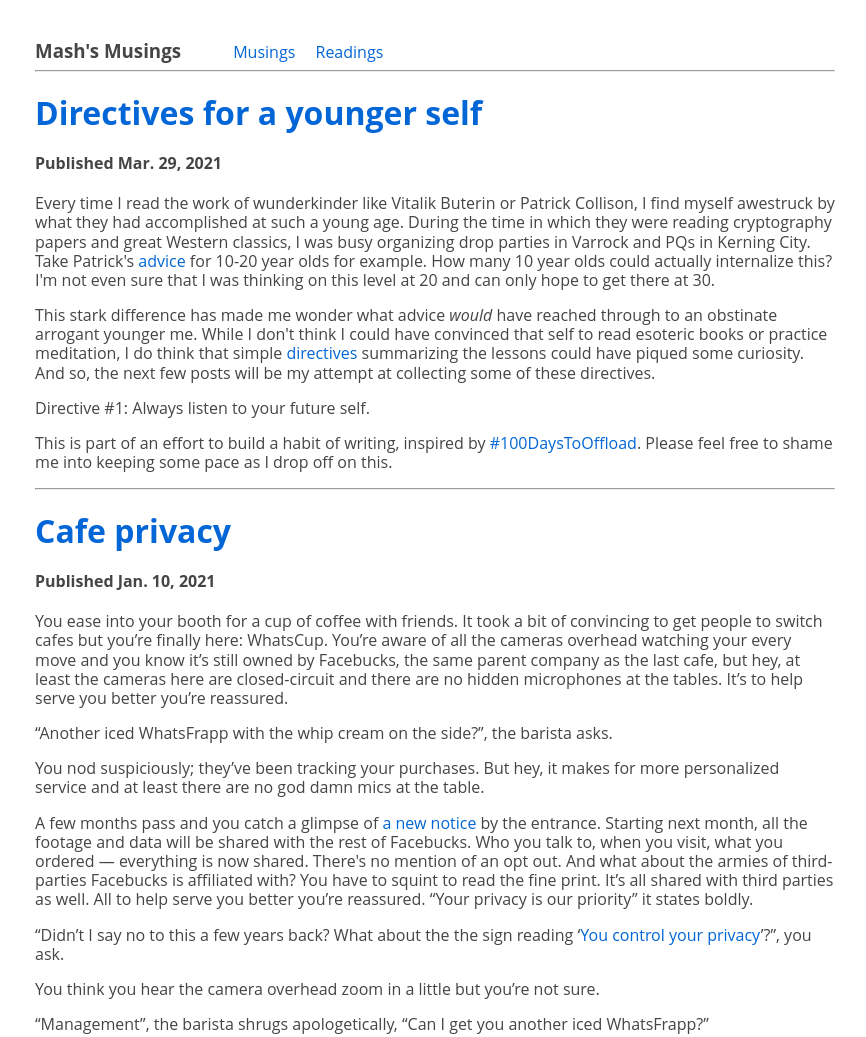
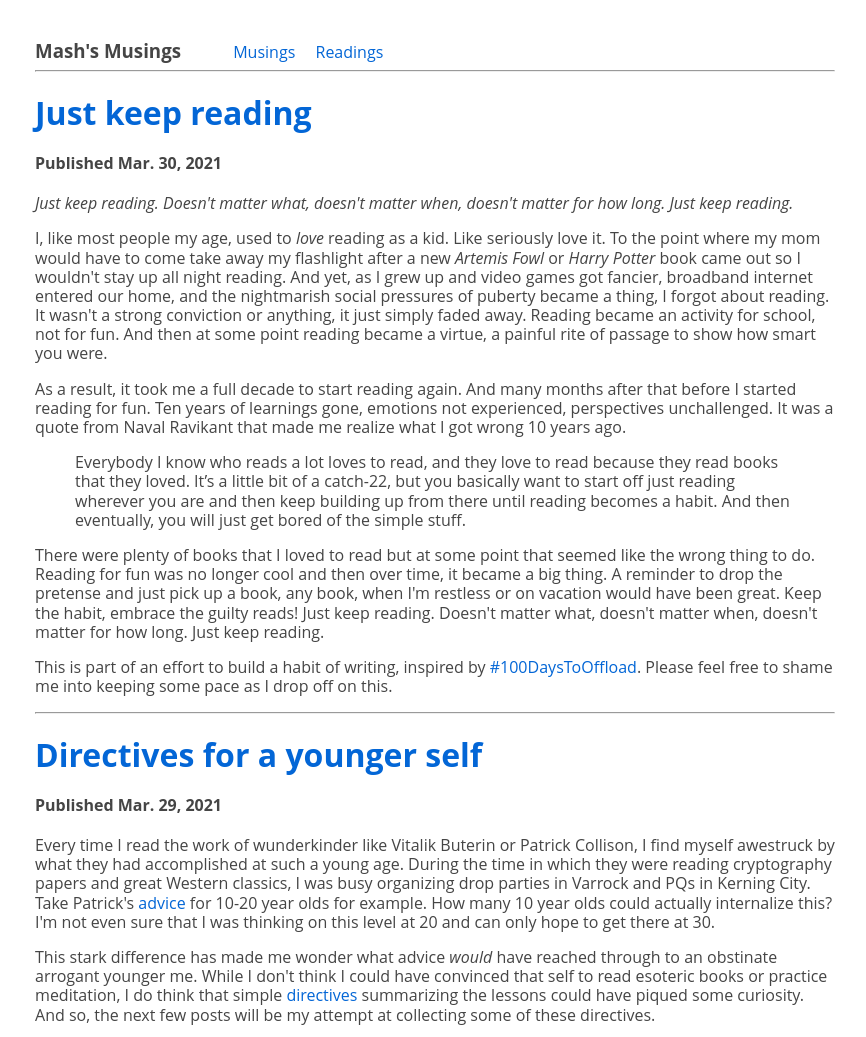
Before and after one commit to mashfir/mashsmusings, a plain HTML site: page index.html in a window 1280 px wide. Shown: the top 1037 px of the page, without its empty margins (205-1071 px from the left). Drawn offline with Linux system fonts and the light colour scheme.

Commit message:
completed second directive

```diff
--- a/index.html
+++ b/index.html
@@ -17,6 +17,61 @@
     </div>
 
     <!-- LB -->
+    <hr />
+    <div class="post">
+      <h1><a href="/posts/just-keep-reading.html">Just keep reading</a></h1>
+      <h4>Published Mar. 30, 2021</h4>
+      <p>
+        <em
+          >Just keep reading. Doesn't matter what, doesn't matter when, doesn't
+          matter for how long. Just keep reading.</em
+        >
+      </p>
+      <p>
+        I, like most people my age, used to <em>love</em> reading as a kid. Like
+        seriously love it. To the point where my mom would have to come take
+        away my flashlight after a new <em>Artemis Fowl</em> or
+        <em>Harry Potter</em> book came out so I wouldn't stay up all night
+        reading. And yet, as I grew up and video games got fancier, broadband
+        internet entered our home, and the nightmarish social pressures of
+        puberty became a thing, I forgot about reading. It wasn't a strong
+        conviction or anything, it just simply faded away. Reading became an
+        activity for school, not for fun. And then at some point reading became
+        a virtue, a painful rite of passage to show how smart you were.
+      </p>
+      <p>
+        As a result, it took me a full decade to start reading again. And many
+        months after that before I started reading for fun. Ten years of
+        learnings gone, emotions not experienced, perspectives unchallenged. It
+        was a quote from Naval Ravikant that made me realize what I got wrong 10
+        years ago.
+      </p>
+      <blockquote cite="https://nav.al/love-read">
+        Everybody I know who reads a lot loves to read, and they love to read
+        because they read books that they loved. It’s a little bit of a
+        catch-22, but you basically want to start off just reading wherever you
+        are and then keep building up from there until reading becomes a habit.
+        And then eventually, you will just get bored of the simple stuff.
+      </blockquote>
+      <p>
+        There were plenty of books that I loved to read but at some point that
+        seemed like the wrong thing to do. Reading for fun was no longer cool
+        and then over time, it became a big thing. A reminder to drop the
+        pretense and just pick up a book, any book, when I'm restless or on
+        vacation would have been great. Keep the habit, embrace the guilty
+        reads! Just keep reading. Doesn't matter what, doesn't matter when,
+        doesn't matter for how long. Just keep reading.
+      </p>
+      <footer>
+        <p>
+          This is part of an effort to build a habit of writing, inspired by
+          <a href="https://100daystooffload.com" target="_blank"
+            >#100DaysToOffload</a
+          >. Please feel free to shame me into keeping some pace as I drop off
+          on this.
+        </p>
+      </footer>
+    </div>
     <hr />
     <div class="post">
       <h1>
```
Also changed, not shown: posts/just-keep-reading.html (added, +75 -0 lines), rss.xml (+55 -0 lines), 1 other file.
